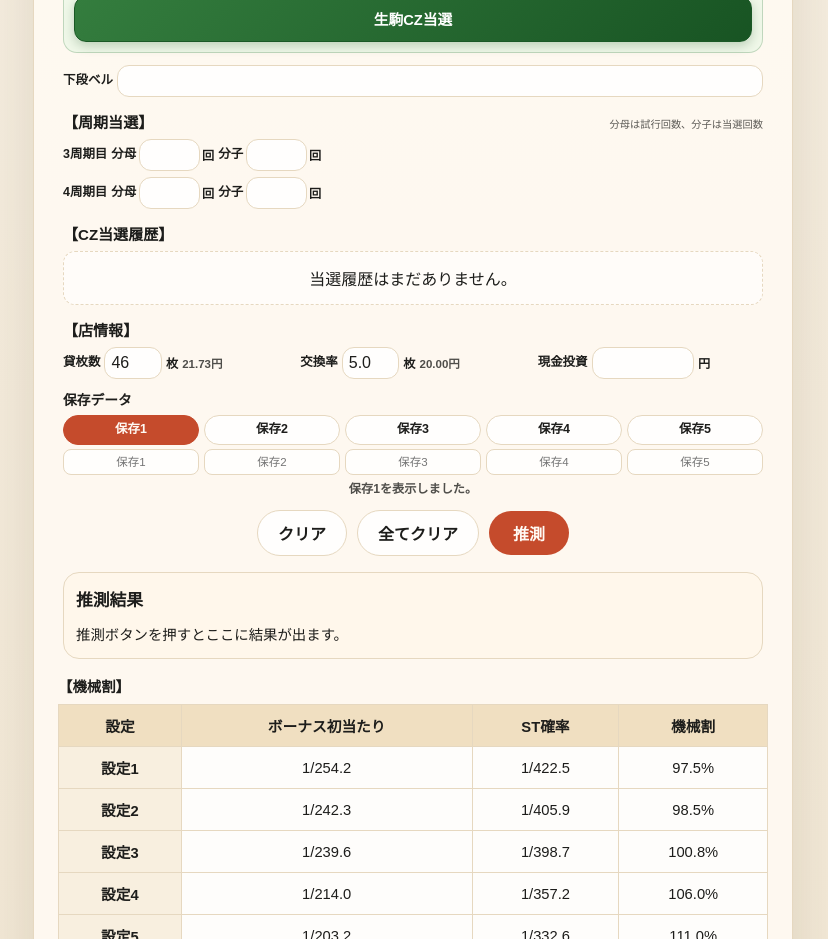
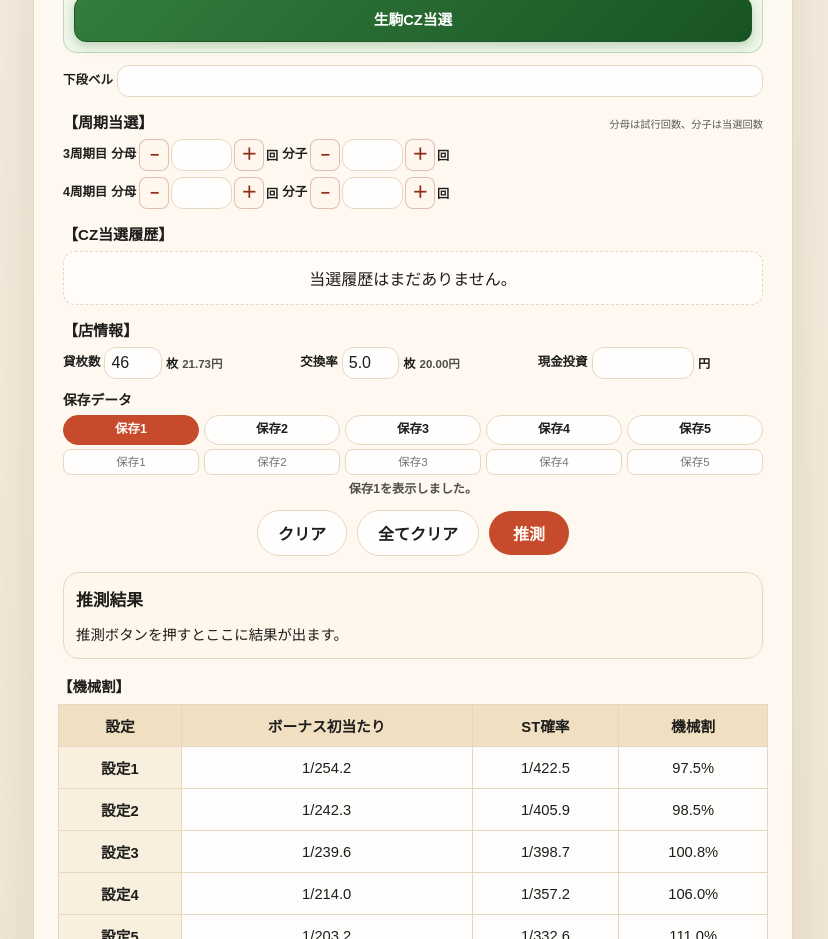
Before and after one commit to umedademu/suisoku, a Next.js app: page /kabaneri2 in a window 1280 px wide. Shown: the part 1020-1959 px from the top of the page, without its empty margins (227-1055 px from the left). Built offline with nearby package versions, Linux system fonts and the light colour scheme.

Commit message:
カバネリ2の周期当選欄に増減ボタンを追加

```diff
--- a/app/globals.css
+++ b/app/globals.css
@@ -486,6 +486,42 @@ a {
 .piece-input-row-tight .input-control {
   gap: 2px;
   flex-wrap: nowrap;
+}
+
+.cycle-step-button {
+  display: inline-flex;
+  align-items: center;
+  justify-content: center;
+  width: 30px;
+  min-width: 30px;
+  height: 32px;
+  border: 1px solid rgba(143, 47, 24, 0.28);
+  border-radius: 8px;
+  background: #fff7ee;
+  color: #8f2f18;
+  cursor: pointer;
+  font: inherit;
+  font-size: 1rem;
+  font-weight: 800;
+  line-height: 1;
+  padding: 0;
+  transition:
+    background-color 0.15s ease,
+    transform 0.15s ease;
+}
+
+.cycle-step-button:hover {
+  background: #ffe8d4;
+  transform: translateY(-1px);
+}
+
+.cycle-step-button:active {
+  transform: translateY(1px);
+}
+
+.cycle-step-button:focus-visible {
+  outline: 3px solid rgba(197, 75, 44, 0.22);
+  outline-offset: 2px;
 }
 
 .character-point-panel {
@@ -2133,6 +2169,19 @@ a {
     font-size: 0.66rem;
   }
 
+  .cycle-input-row-with-buttons {
+    grid-template-columns: repeat(2, max-content);
+  }
+
+  .cycle-input-row-with-buttons .piece-input-label {
+    grid-column: 1 / -1;
+  }
+
+  .cycle-step-button {
+    width: 26px;
+    min-width: 26px;
+  }
+
   .choice-group {
     gap: 6px;
   }
--- a/app/kabaneri2/page.tsx
+++ b/app/kabaneri2/page.tsx
@@ -839,6 +839,16 @@ export default function Kabaneri2Page() {
       [key]: value
     }));
     resetResults();
+  };
+
+  const handleCycleInputStep = (key: string, step: -1 | 1) => {
+    const currentValue = Math.max(0, Math.floor(toNumber(inputValues[key] ?? "")));
+
+    if (step === -1 && currentValue === 0) {
+      return;
+    }
+
+    handleInputChange(key, String(currentValue + step));
   };
 
   const handleCharacterPointIncrement = (
@@ -1207,11 +1217,22 @@ export default function Kabaneri2Page() {
               ) : "rows" in group ? (
                 <div className="piece-input-group">
                   {group.rows.map((row) => (
-                    <div className="piece-input-row piece-input-row-tight" key={row.label}>
+                    <div
+                      className="piece-input-row piece-input-row-tight cycle-input-row-with-buttons"
+                      key={row.label}
+                    >
                       <p className="piece-input-label">{row.label}</p>
-                      <label className="input-field">
+                      <div className="input-field">
                         <span className="input-label">分母</span>
                         <span className="input-control">
+                          <button
+                            aria-label={`${row.label}の分母を1減らす`}
+                            className="cycle-step-button"
+                            type="button"
+                            onClick={() => handleCycleInputStep(row.trialKey, -1)}
+                          >
+                            −
+                          </button>
                           <input
                             aria-label={`${row.label}の分母（試行回数）`}
                             className="number-input number-input-piece number-input-piece-tight"
@@ -1224,12 +1245,28 @@ export default function Kabaneri2Page() {
                               handleInputChange(row.trialKey, event.currentTarget.value)
                             }
                           />
+                          <button
+                            aria-label={`${row.label}の分母を1増やす`}
+                            className="cycle-step-button"
+                            type="button"
+                            onClick={() => handleCycleInputStep(row.trialKey, 1)}
+                          >
+                            ＋
+                          </button>
                           <span className="input-unit">回</span>
                         </span>
-                      </label>
-                      <label className="input-field">
+                      </div>
+                      <div className="input-field">
                         <span className="input-label">分子</span>
                         <span className="input-control">
+                          <button
+                            aria-label={`${row.label}の分子を1減らす`}
+                            className="cycle-step-button"
+                            type="button"
+                            onClick={() => handleCycleInputStep(row.hitKey, -1)}
+                          >
+                            −
+                          </button>
                           <input
                             aria-label={`${row.label}の分子（当選回数）`}
                             className="number-input number-input-piece number-input-piece-tight"
@@ -1242,9 +1279,17 @@ export default function Kabaneri2Page() {
                               handleInputChange(row.hitKey, event.currentTarget.value)
                             }
                           />
+                          <button
+                            aria-label={`${row.label}の分子を1増やす`}
+                            className="cycle-step-button"
+                            type="button"
+                            onClick={() => handleCycleInputStep(row.hitKey, 1)}
+                          >
+                            ＋
+                          </button>
                           <span className="input-unit">回</span>
                         </span>
-                      </label>
+                      </div>
                     </div>
                   ))}
                 </div>
--- a/lib/app-info.ts
+++ b/lib/app-info.ts
@@ -1,3 +1,3 @@
-export const APP_VERSION = "0.92";
+export const APP_VERSION = "0.93";
 
 export const APP_TITLE = `推測ツールv${APP_VERSION}`;
```
Also changed, not shown: 1 other file (tests, documents, lock files or other folders).
